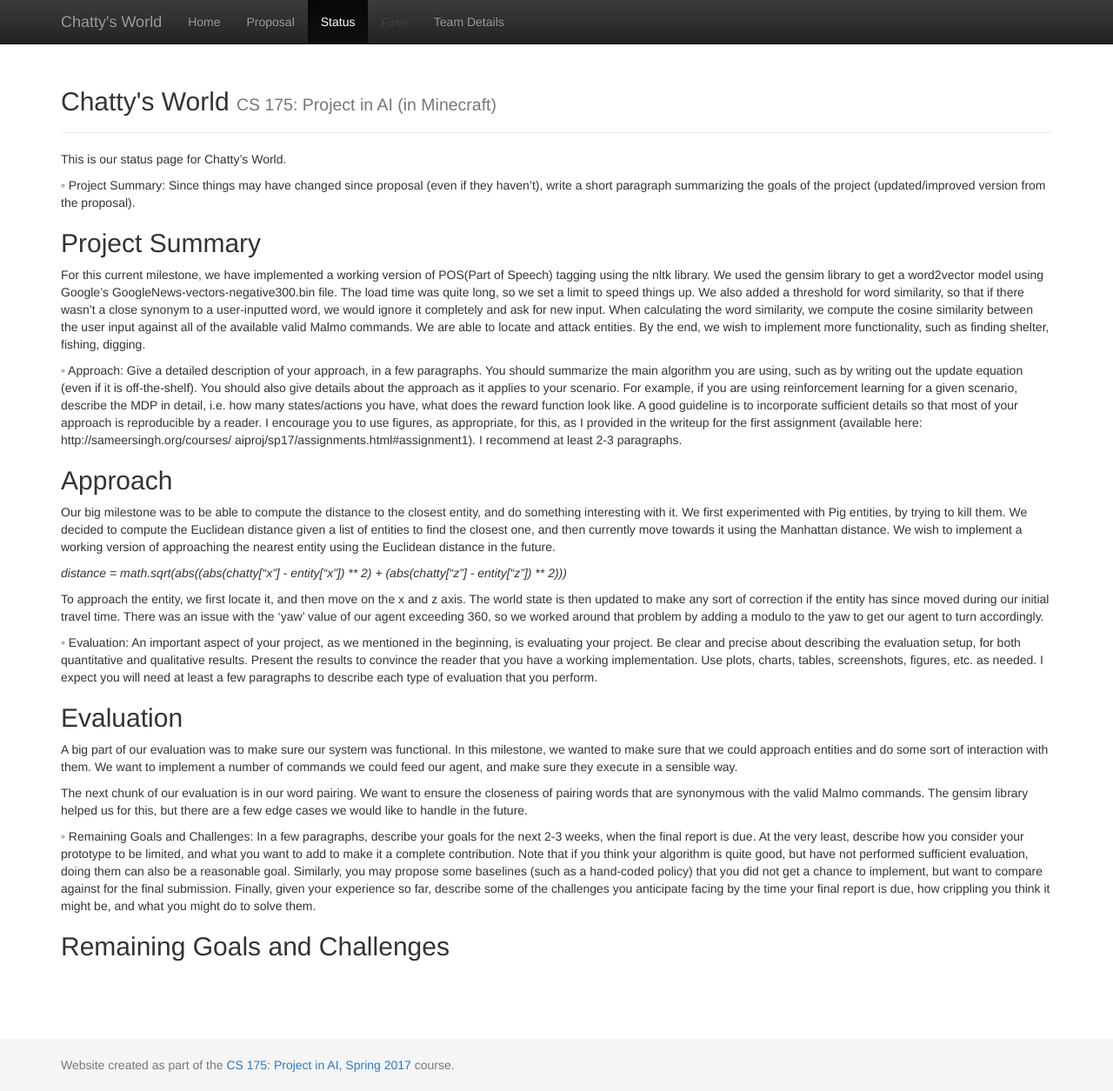
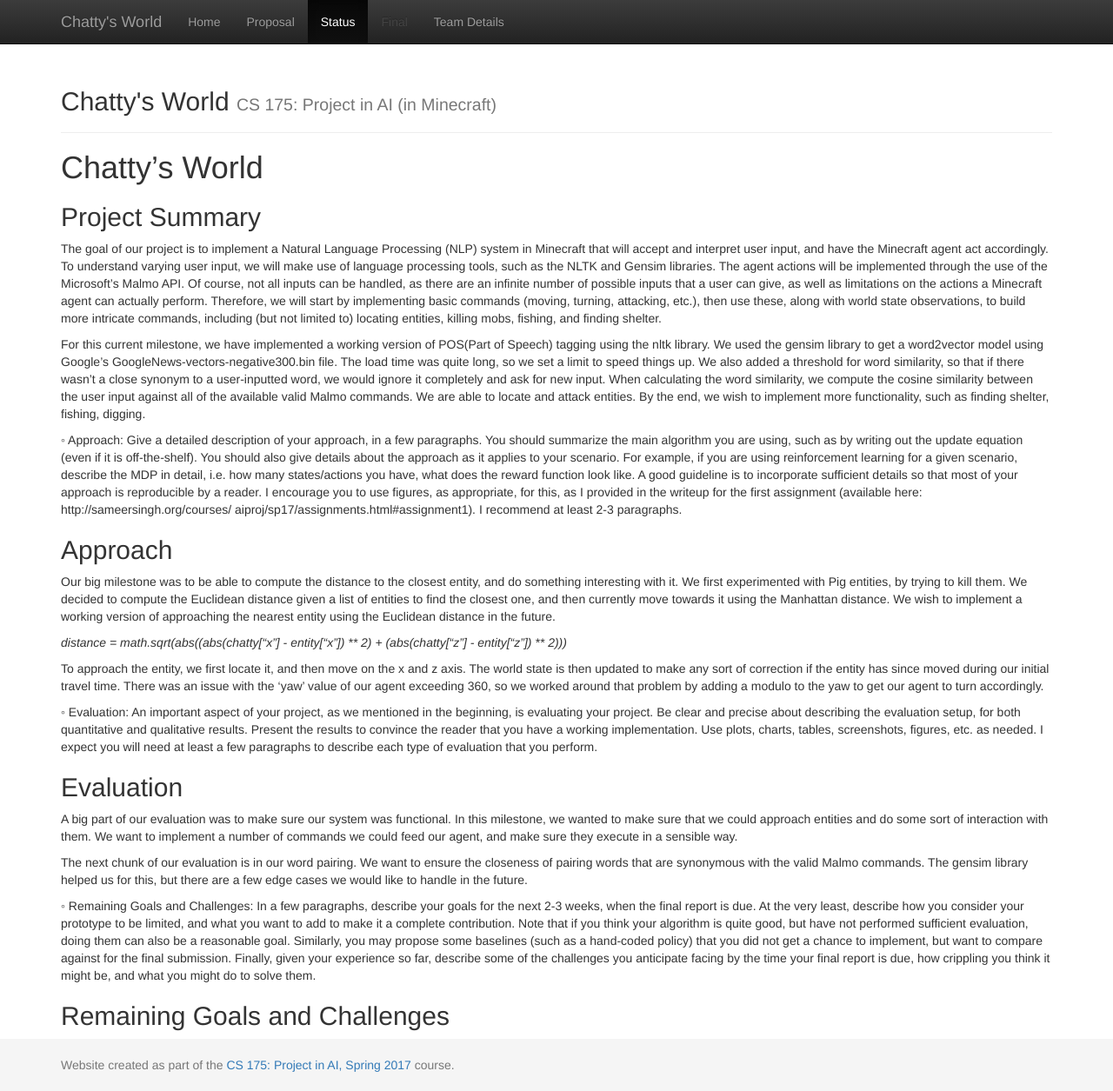
Before and after one commit to paulan94/Chattys-World, a Jekyll site: the page built from docs/status.md, in a window 1280 px wide and 1255 px high. Shown: the whole window at 87% size. Built offline with Jekyll 4.4.1, drawn with Linux system fonts in a browser that asks for light colours.

Commit message:
Update status.md
edited summary. will edit others soon

```diff
--- a/docs/status.md
+++ b/docs/status.md
@@ -2,13 +2,11 @@
 layout: default
 title:  Status
 ---
-
-This is our status page for Chatty's World.
-
-◦ Project Summary: Since things may have changed since proposal (even if they haven’t), write a short
-paragraph summarizing the goals of the project (updated/improved version from the proposal).
+# Chatty's World
 
 ## Project Summary
+
+The goal of our project is to implement a Natural Language Processing (NLP) system in Minecraft that will accept and interpret user input, and have the Minecraft agent act accordingly. To understand varying user input, we will make use of language processing tools, such as the NLTK and Gensim libraries. The agent actions will be implemented through the use of the Microsoft's Malmo API. Of course, not all inputs can be handled, as there are an infinite number of possible inputs that a user can give, as well as limitations on the actions a Minecraft agent can actually perform. Therefore, we will start by implementing basic commands (moving, turning, attacking, etc.), then use these, along with world state observations, to build more intricate commands, including (but not limited to) locating entities, killing mobs, fishing, and finding shelter.
 
 For this current milestone, we have implemented a working version of POS(Part of Speech) tagging using the nltk library. We used the gensim library to get a word2vector model using Google's GoogleNews-vectors-negative300.bin file. The load time was quite long, so we set a limit to speed things up. We also added a threshold for word similarity, so that if there wasn't a close synonym to a user-inputted word, we would ignore it completely and ask for new input. When calculating the word similarity, we compute the cosine similarity between the user input against all of the available valid Malmo commands. We are able to locate and attack entities. By the end, we wish to implement more functionality, such as finding shelter, fishing, digging.
 
```
